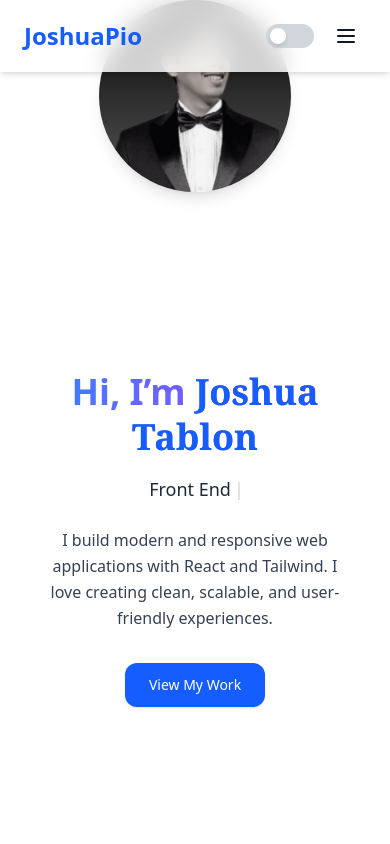
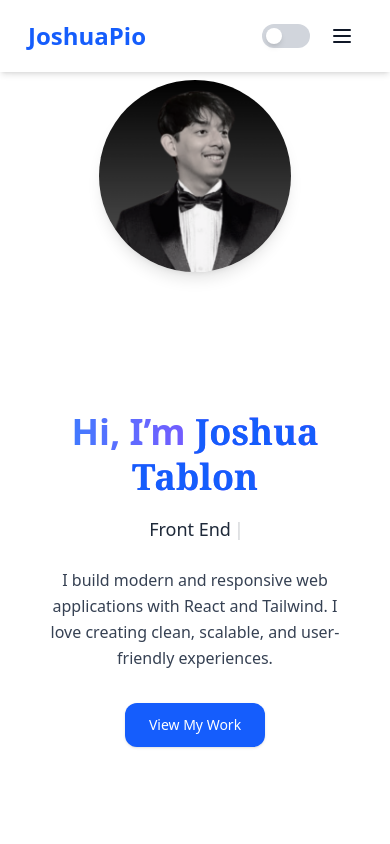
Before and after one commit to JoshuaPioo/Portfolio, a React (Vite) app: page / in a window 390 px wide. Shown: the top 844 px of the page. Built offline with nearby package versions, Linux system fonts and the light colour scheme.

Commit message:
Adjust responsiveness

```diff
--- a/src/Components/Footer.jsx
+++ b/src/Components/Footer.jsx
@@ -13,7 +13,7 @@ const Footer = () => {
 
         <div className="flex gap-5">
           <a
-            href="https://github.com/JoshuaPio"
+            href="https://github.com/JoshuaPioo"
             target="_blank"
             rel="noopener noreferrer"
             className="text-gray-600 dark:text-gray-400 hover:text-blue-600 dark:hover:text-blue-400 transition"
--- a/src/Components/Navbar.jsx
+++ b/src/Components/Navbar.jsx
@@ -14,7 +14,8 @@ const Navbar = ({ darkMode, setDarkMode }) => {
 
   return (
     <nav className="fixed w-full top-0 left-0 z-50 bg-white/80 dark:bg-gray-900/80 backdrop-blur-md shadow-md">
-      <div className="flex justify-between items-center px-6 py-4 max-w-6xl mx-auto">
+      <div className="flex justify-between items-center px-7 py-4 max-w-6xl mx-auto">
+
         <h1 className="text-2xl font-bold text-blue-600 dark:text-blue-400">
           JoshuaPio
         </h1>
--- a/src/sections/Home.jsx
+++ b/src/sections/Home.jsx
@@ -76,7 +76,7 @@ const Home = () => {
         <img
           src={profile}
           alt="Joshua Tablon"
-          className="w-48 h-48 sm:w-64 sm:h-64 md:w-80 md:h-80 rounded-full shadow-lg object-cover"
+          className="w-48 h-48 sm:w-64 sm:h-64 md:w-80 md:h-80 rounded-full shadow-lg object-cover mt-20 md:mt-0"
         />
       </motion.div>
     </section>
```
